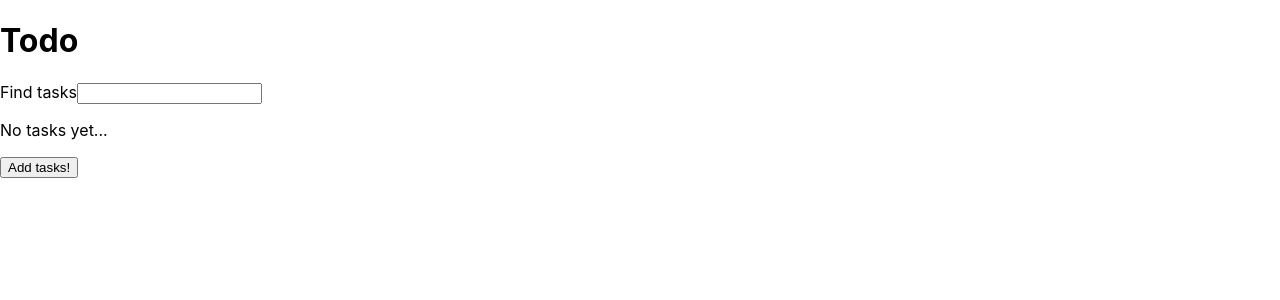
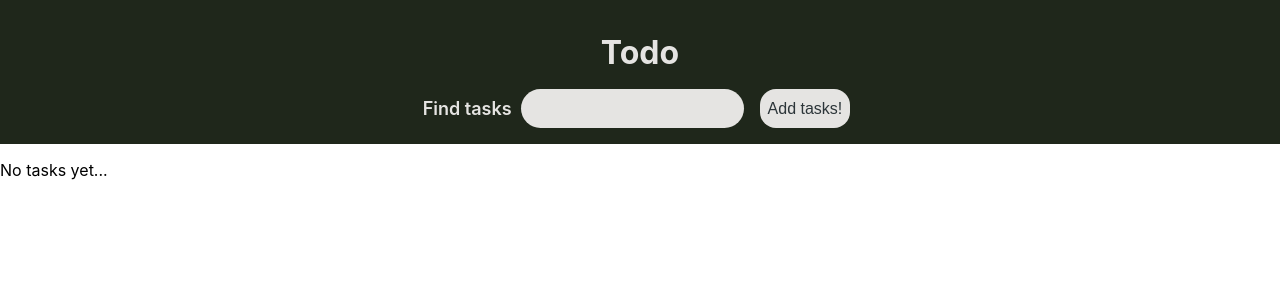
Before and after one commit to mJurczuk91/todo-react, a React (Create React App) app: page / in a window 1280 px wide. Shown: the top 300 px of the page. Built offline with nearby package versions, Linux system fonts and the light colour scheme.

Commit message:
scss installed, header styled

```diff
--- a/package.json
+++ b/package.json
@@ -15,6 +15,7 @@
     "react-dom": "^18.2.0",
     "react-redux": "^8.0.5",
     "react-scripts": "5.0.1",
+    "sass": "^1.58.3",
     "typescript": "^4.9.5",
     "web-vitals": "^2.1.4"
   },
--- a/src/App.css
+++ b/src/App.scss
@@ -1,3 +1,5 @@
+@import './sass/variables';
+
 .App {
   text-align: center;
 }
--- a/src/App.tsx
+++ b/src/App.tsx
@@ -1,4 +1,3 @@
-import './App.css';
 import { Provider } from 'react-redux';
 import store from './store/store';
 import TasksList from './components/tasks/tasks-list';
--- /dev/null
+++ b/src/components/header/header.module.scss
@@ -0,0 +1,57 @@
+@import '../../sass/variables.scss';
+
+.header {
+    display: flex;
+    flex-direction: column;
+    background-color: $color-primary;
+    height: 14vh;
+    padding: 1em;
+}
+
+.logo {
+    color: $color-font-primary;
+    width: fit-content;
+    margin: auto;
+}
+
+.searchBar{
+    display: flex;
+    justify-content: center;
+    margin-left: -1em;
+}
+
+.searchBar label {
+    color: $color-font-primary;
+    font-size: large;
+    font-weight: 600;
+    padding: 0.5em;
+}
+
+.searchBar input {
+    background-color: $color-font-primary;
+    font-size: medium;
+    padding: 0.5em;
+    border-radius: 2em;
+    border: none;
+}
+
+.searchBar input:focus {
+    outline: $color-success solid 1px;
+    box-shadow: 0px 0px 6px 1px rgba(229, 242, 201, 1);
+}
+
+.button {
+    background-color: $color-font-primary;
+    color: $color-font-secondary;
+    padding: 0.5em;
+    margin-left: 1em;
+    border-radius: 1em;
+    border: none;
+    font-size: medium;
+}
+
+.button:hover {
+    background-color: $color-secondary;
+    box-shadow: 0px 0px 12px 1px rgba(229, 242, 201, 1);
+    cursor: pointer;
+}
--- a/src/components/header/header.tsx
+++ b/src/components/header/header.tsx
@@ -1,19 +1,26 @@
 import { useAppDispatch } from "../../redux-hooks";
 import { SetSearchValue } from "../../store/header-search-slice";
+import { createTask } from "../../store/tasks-list-slice";
+import classes from './header.module.scss';
 
-const Header:React.FC = () => {
+const Header: React.FC = () => {
     const dispatch = useAppDispatch();
 
     const inputChangeHandler = (e: React.ChangeEvent<HTMLInputElement>) => {
-        dispatch(SetSearchValue({value: e.target.value}));
+        dispatch(SetSearchValue({ value: e.target.value }));
     }
 
-    return <header>
-        <h1>Todo</h1>
-        <div>
-            <label htmlFor="find-tasks">Find tasks</label>
-            <input id="find-tasks" type={'text'} onChange={inputChangeHandler}></input>
+    return <header className={classes.header}>
+        <h1 className={classes.logo}>Todo</h1>
+        <div className={classes.searchBar}>
+        <label htmlFor="find-tasks">Find tasks</label>
+        <input id="find-tasks" type={'text'} onChange={inputChangeHandler} />
+        <button className={classes.button} onClick={() => { dispatch(createTask()) }}>Add tasks!</button>
         </div>
+
+
+
+
     </header>
 }
 
--- a/src/components/tasks/tasks-list.tsx
+++ b/src/components/tasks/tasks-list.tsx
@@ -11,12 +11,6 @@ import { selectHeaderSearch } from "../../store/header-search-slice";
 const TasksList: React.FC = () => {
     const taskList = useAppSelector(selectTaskList);
     const searchValue = useAppSelector(selectHeaderSearch);
-    console.log(searchValue);
-    const tasksListDispatch = useAppDispatch();
-
-    const addTaskButtonClicked = () => {
-        tasksListDispatch(createTask());
-    }
 
     const generateList = () => {
         if(taskList.length === 0){
@@ -28,7 +22,6 @@ const TasksList: React.FC = () => {
 
     return <>
         {generateList()}
-        <button onClick={addTaskButtonClicked}>Add tasks!</button>
     </>
 }
 
--- a/src/index.tsx
+++ b/src/index.tsx
@@ -1,6 +1,6 @@
 import React from 'react';
 import ReactDOM from 'react-dom/client';
-import './index.css';
+import './index.scss';
 import App from './App';
 
 const root = ReactDOM.createRoot(
--- /dev/null
+++ b/src/sass/variables.scss
@@ -0,0 +1,8 @@
+$color-primary: #1f271b;
+$color-secondary: #E5F2C9;
+
+$color-success: #6F7C12;
+$color-failure: #FC440F;
+
+$color-font-primary: #E5E4E2;
+$color-font-secondary: #2C3539;
```
Also changed, not shown: src/index.scss (renamed from src/index.css), src/sass/_mixins.scss (added), 1 other file (tests, documents, lock files or other folders).
